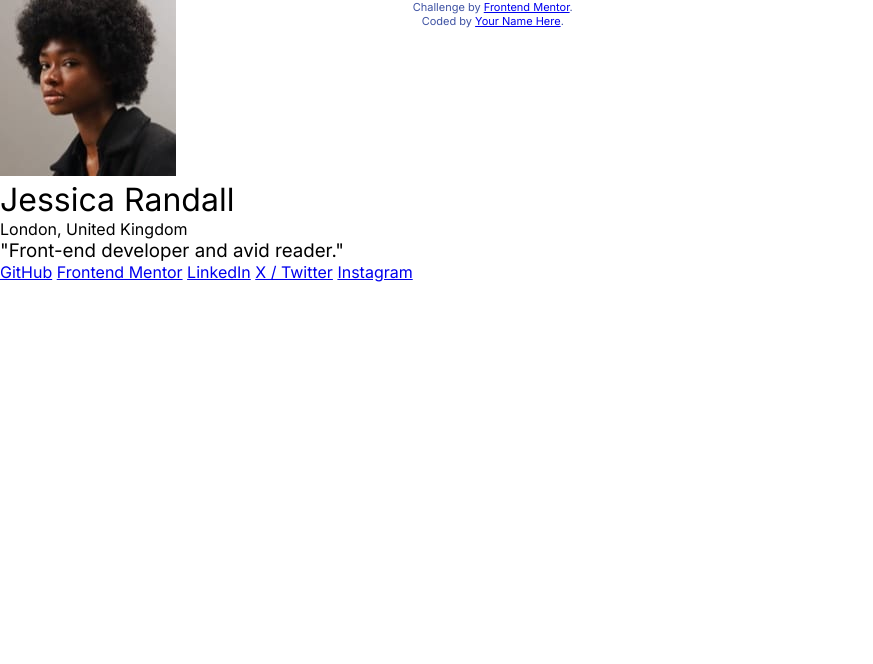
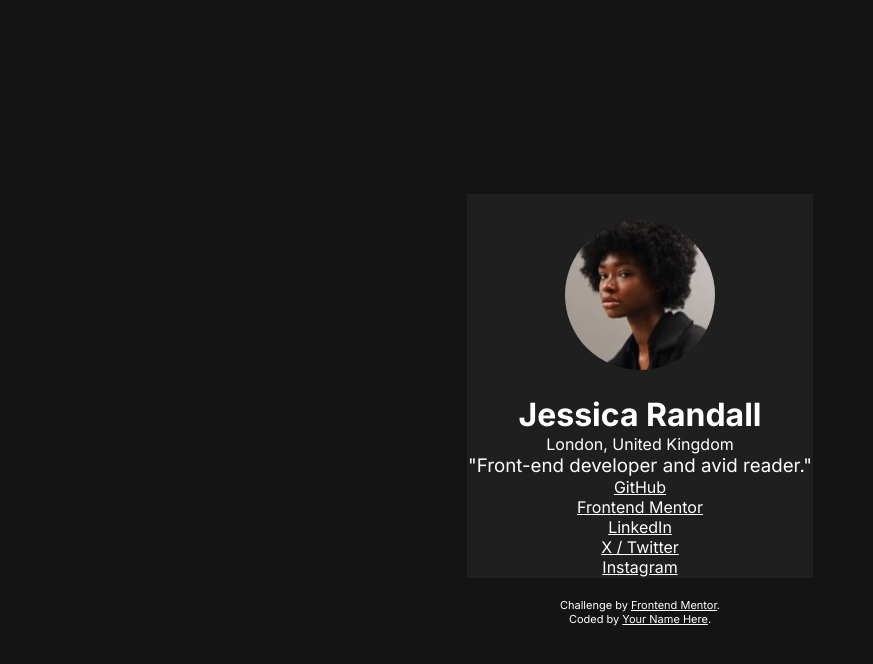
Before and after one commit to JorgeSoftwareDev/Project2_Social-links-profile, a plain HTML site: page index.html in a window 1280 px wide. Shown: the whole page, without its empty margins (0-873 px from the left). Drawn offline with Linux system fonts and the light colour scheme; files whose address does not match are found by name.

Commit message:
Adding fonts back in

```diff
--- a/index.html
+++ b/index.html
@@ -14,9 +14,12 @@
     <!-- users professional headshot -->
     <img src="/images/avatar-jessica.jpeg" alt="professional headshot of Jessica Randall">
     <!-- users short info -->
-    <h1 id="name">Jessica Randall</h1>
-    <h4 id="location">London, United Kingdom</h4>
-    <h3 id="summary">"Front-end developer and avid reader."</h3>
+    <div class="info">
+      <h1 id="name">Jessica Randall</h1>
+      <h4 id="location">London, United Kingdom</h4>
+      <h3 id="summary">"Front-end developer and avid reader."</h3>
+    </div>
+
     <!-- container with actual links to social media sites -->
     <div class="socials">
       <a href="https://github.com/" class="link1">GitHub</a>
@@ -25,10 +28,7 @@
       <a href="https://www.twitter.com/" class="link4">X / Twitter</a>
       <a href="https://www.instagram.com/" class="link5">Instagram</a>
     </div>
-
   </div>
-
-
 
   <div class="attribution">
     <p>
@@ -37,7 +37,7 @@
     <p>
       Coded by <a href="#">Your Name Here</a>.
     </p>
+  </div>
 
-  </div>
 </body>
 </html>
--- a/style.css
+++ b/style.css
@@ -6,20 +6,43 @@
     margin: 0;
     font-family: 'Inter', Verdana, 'Geneva', Tahoma, sans-serif;
     font-weight: 400;
+    color: hsl(0, 0%, 100%);
 }
 
 body{
     display: flex;
     height: 100vh;
-
+    flex-direction: column;
+    align-items: center;
+    justify-content: center;
+    background-color: hsl(0, 0%, 8%);
 }
 
 .focused-build{
+display: flex;
+align-items: center;
+flex-direction: column;
+border: 1px solid hsl(0, 0%, 12%);
+margin: 20px auto;
+background-color: hsl(0, 0%, 12%);
+}
 
+img{
+    width: 200px;
+    height: 200px;
+    object-fit: contain;
+    border-radius: 50%;
+    padding: 25px;
+}
+.info{
+display: flex;
+flex-direction: column;
+text-align: center;
 }
 
 #name{
-
+    font-family: 'Inter';
+    font-weight: 700;
 }
 
 #location{
@@ -31,7 +54,9 @@ body{
 }
 
 .socials{
-
+display: flex;
+flex-direction: column;
+align-items: center;
 }
 
 a{
```
Also changed, not shown: assets/images/avatar-jessica.jpeg (renamed from images/avatar-jessica.jpeg), assets/images/favicon-32x32.png (renamed from images/favicon-32x32.png), fonts/Inter-VariableFont_slnt,wght.ttf (added), fonts/OFL.txt (added), fonts/README.txt (added), fonts/static/Inter-Bold.ttf (added), fonts/static/Inter-Regular.ttf (added), fonts/static/Inter-SemiBold.ttf (added).
